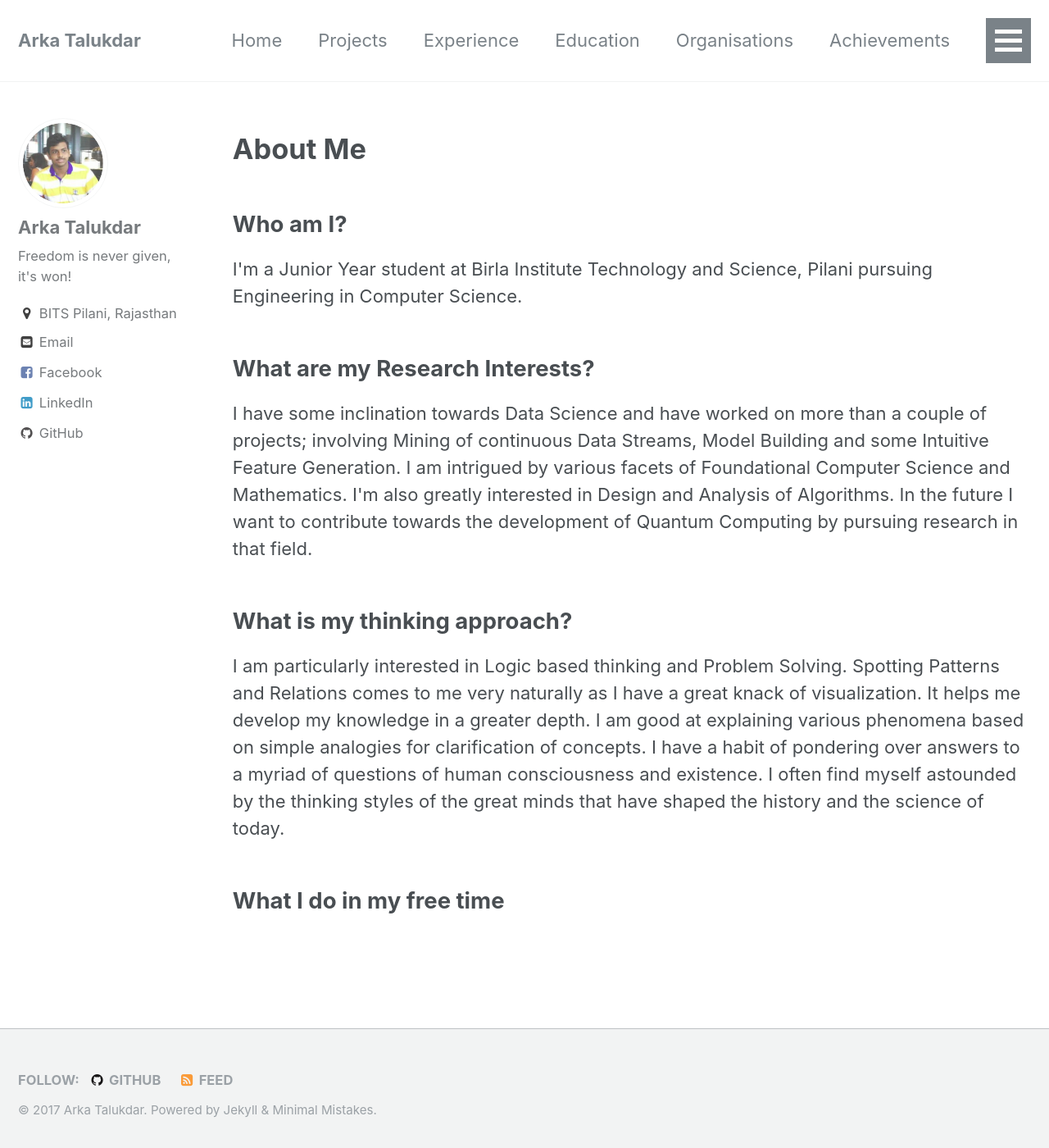
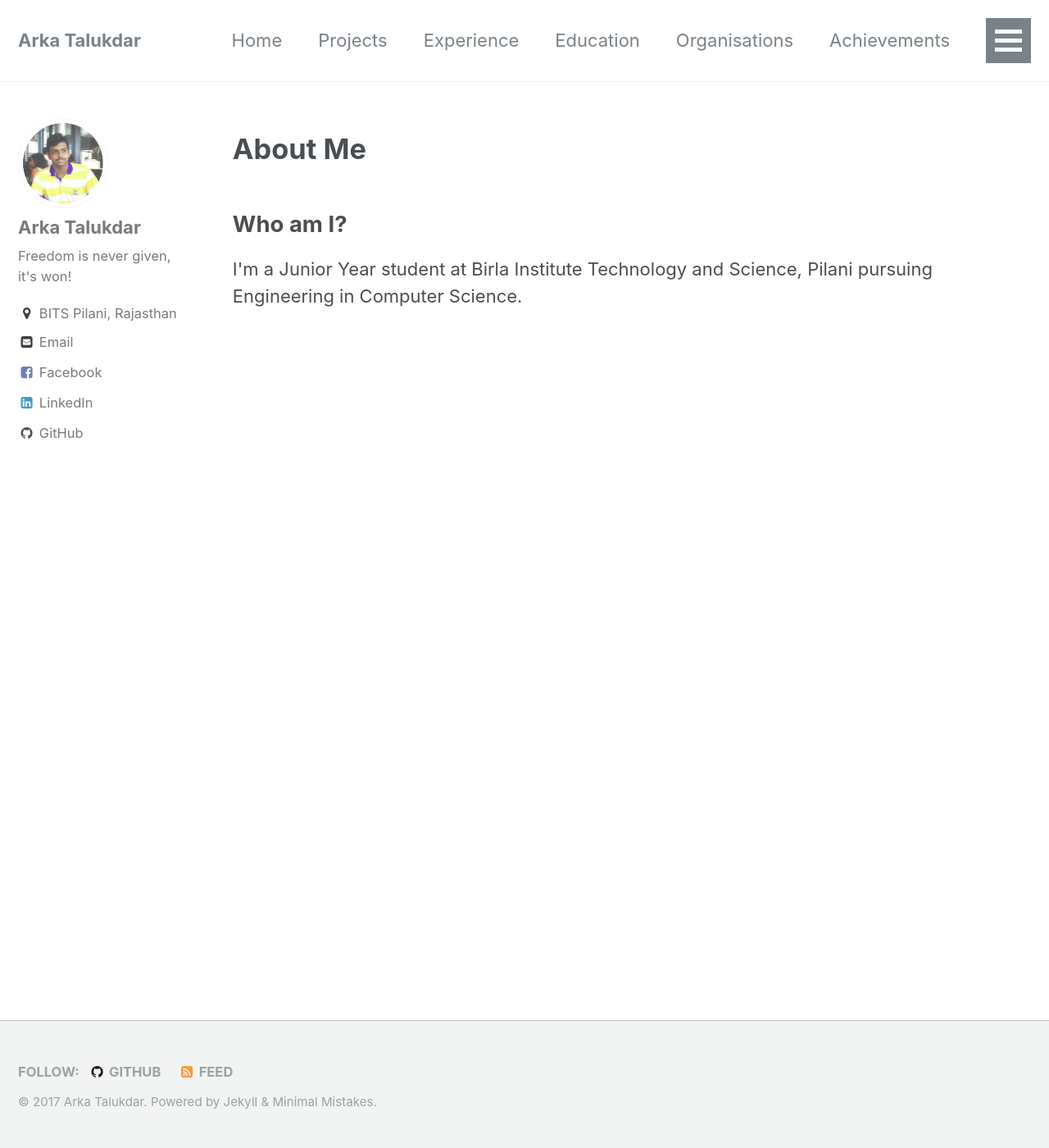
Before and after one commit to artalukd/atalukdar.github.io, a Jekyll site: the page built from index.html, in a window 1280 px wide and 1400 px high. Shown: the whole window at 82% size. Built offline with Jekyll 4.4.1, drawn with Linux system fonts in a browser that asks for light colours; the list of posts is cut into pages by our own code.

Commit message:
ye loh ho gaya

```diff
--- a/index.html
+++ b/index.html
@@ -7,12 +7,3 @@ author_profile: true
 
 <h2>Who am I?</h2>
         <p>I'm a Junior Year student at Birla Institute Technology and Science, Pilani pursuing Engineering in Computer Science. </p>
-
-<h2>What are my Research Interests?</h2>
-		<p>I have some inclination towards Data Science and have worked on more than a couple of projects; involving Mining of continuous Data Streams, Model Building and some Intuitive Feature Generation. I am intrigued by various facets of Foundational Computer Science and Mathematics. I'm also greatly interested in Design and Analysis of Algorithms. In the future I want to contribute towards the development of Quantum Computing by pursuing research in that field.</p>
-
-<h2>What is my thinking approach?</h2>
-        <p>I am particularly interested in Logic based thinking and Problem Solving. Spotting Patterns and Relations comes to me very naturally as I have a great knack of visualization. It helps me develop my knowledge in a greater depth. I am good at explaining various phenomena based on simple analogies for clarification of concepts. I have a habit of pondering over answers to a myriad of questions of human consciousness and existence. I often find myself astounded by the thinking styles of the great minds that have shaped the history and the science of today.</p>
-
-<h2>What I do in my free time</h2>
-        <p></p>
```
Also changed, not shown: _pages/Education.md (+6 -0 lines), _pages/Experience.md (+2 -2 lines), _pages/Projects.md (+1 -2 lines).
